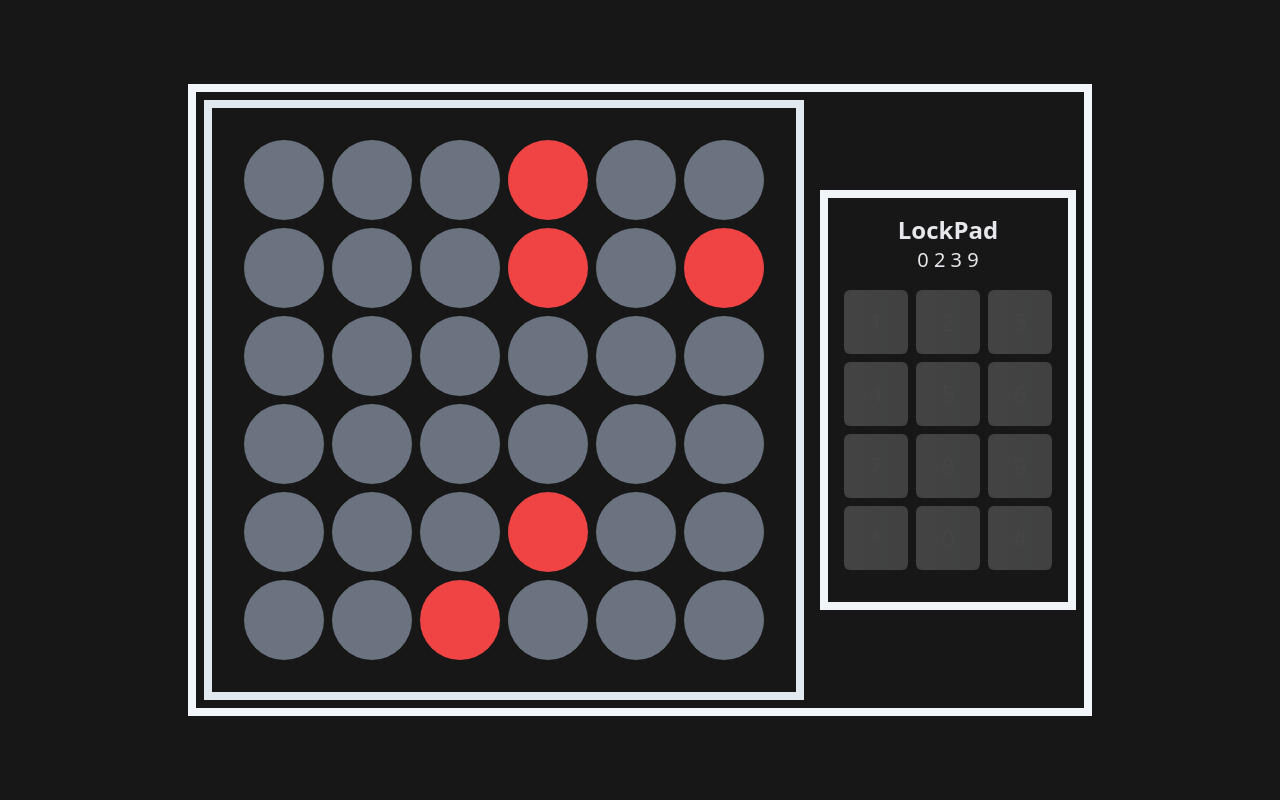
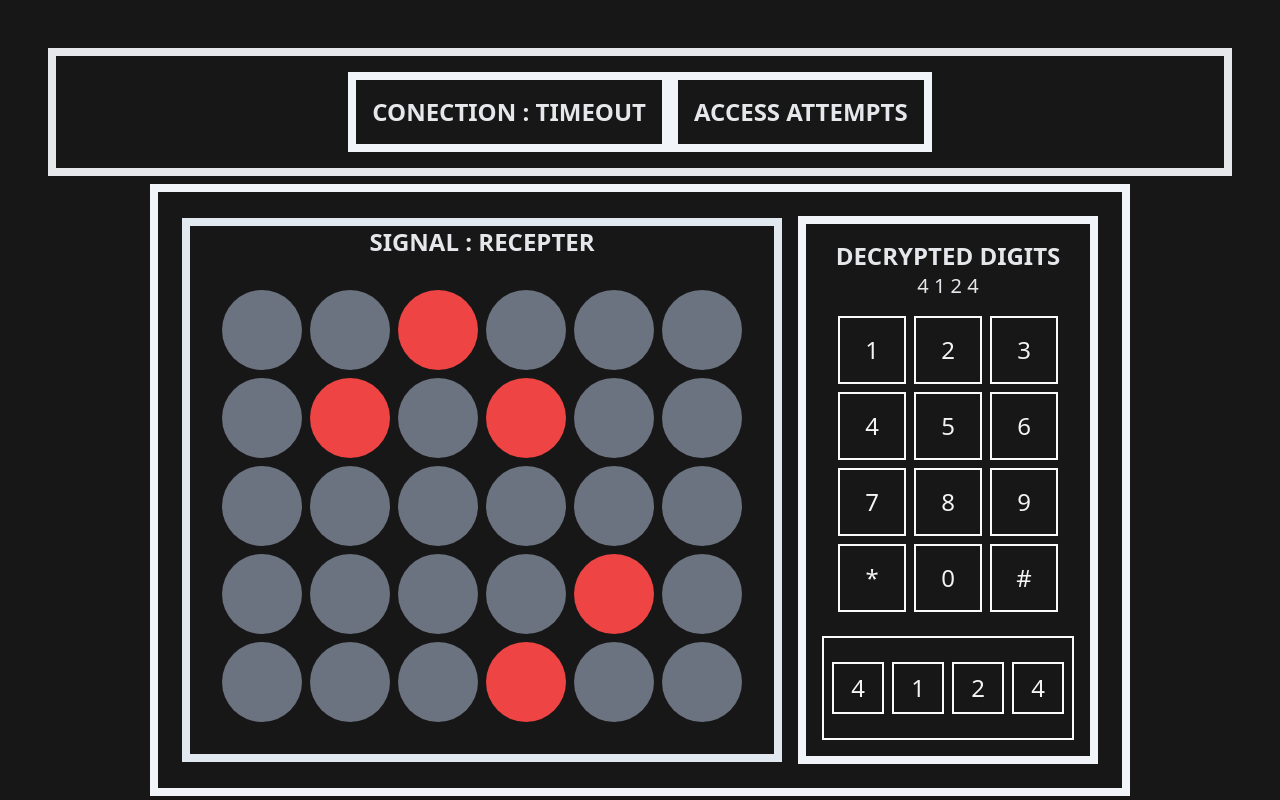
Before and after one commit to adityadeshlahre/hhl3, a React (Vite) app: page / in a window 1280 px wide. Built offline with nearby package versions, Linux system fonts and the light colour scheme.

Commit message:
(ui): 60% work completed

```diff
--- a/src/Game.tsx
+++ b/src/Game.tsx
@@ -1,6 +1,7 @@
 import React, { useState, useEffect, useCallback, KeyboardEvent } from "react";
 
-const size = 6;
+const columns = 6;
+const rows = 5;
 
 const generateRandomCode = (length: number): number[] => {
   const code: number[] = [];
@@ -34,7 +35,7 @@ const Game: React.FC = () => {
             (circle.className = "circle w-20 h-20 rounded-full bg-gray-500")
         );
         for (let j = 0; j < 5; j++) {
-          const randomIndex = getRandomInt(size * size);
+          const randomIndex = getRandomInt(columns * rows);
           circles[randomIndex].className =
             "circle w-20 h-20 rounded-full bg-red-500";
         }
@@ -45,7 +46,7 @@ const Game: React.FC = () => {
   const flashFinalPattern = useCallback(() => {
     const newPattern: number[] = [];
     for (let i = 0; i < 5; i++) {
-      newPattern.push(getRandomInt(size * size));
+      newPattern.push(getRandomInt(columns * rows));
     }
     setFinalPattern(newPattern);
 
@@ -103,16 +104,16 @@ const Game: React.FC = () => {
 
           switch (key) {
             case "w":
-              if (newIndex - size >= 0) newIndex -= size;
+              if (newIndex - columns >= 0) newIndex -= columns;
               break;
             case "a":
-              if (newIndex % size !== 0) newIndex -= 1;
+              if (newIndex % columns !== 0) newIndex -= 1;
               break;
             case "s":
-              if (newIndex + size < size * size) newIndex += size;
+              if (newIndex + columns < columns * rows) newIndex += columns;
               break;
             case "d":
-              if (newIndex % size !== size - 1) newIndex += 1;
+              if (newIndex % columns !== columns - 1) newIndex += 1;
               break;
           }
 
@@ -139,11 +140,23 @@ const Game: React.FC = () => {
   }, [handleKeyDown]);
 
   return (
-    <div className="flex flex-row items-center justify-center h-screen bg-neutral-900">
-      <div className="flex flex-row items-center justify-center border-8 border-slate-100">
+    <div className=" h-screen bg-neutral-900 p-10">
+      <div className="flex flex-row border-8 items-center justify-center text-gray-200 m-2 p-4">
+        <div className="flex flex-col items-center text-gray-200 border-8 border-slate-100 p-4">
+          <h2 className="text-2xl font-bold">CONECTION : TIMEOUT</h2>
+          {/* todo add clock */}
+        </div>
+        <div className="flex flex-col items-center text-gray-200 border-8 border-slate-100 p-4">
+          <h2 className="text-2xl font-bold">ACCESS ATTEMPTS</h2>
+          {/* add blocks */}
+        </div>
+      </div>
+      <div className="flex flex-row items-center justify-center">
+        <div className="flex flex-row items-center justify-center text-gray-200 border-8 border-slate-100 p-4">
           <div className="flex flex-col border-8 border-slate-200 items-center m-2">
+            <h2 className="text-2xl font-bold">SIGNAL : RECEPTER</h2>
             <div className="grid grid-cols-6 gap-2 m-8">
-            {Array.from({ length: size * size }, (_, i) => (
+              {Array.from({ length: columns * rows }, (_, i) => (
                 <div
                   key={i}
                   className="circle w-20 h-20 rounded-full bg-gray-500"
@@ -151,11 +164,12 @@ const Game: React.FC = () => {
                 ></div>
               ))}
             </div>
+            {/* scrample counter */}
           </div>
-        <div className="border-8 border-slate-100 text-gray-200  m-2">
+          <div className="border-8 border-slate-100 text-gray-200 m-2">
             <div className="flex flex-col items-center m-4">
               <div className="text-center">
-              <h2 className="text-2xl font-bold">LockPad</h2>
+                <h2 className="text-2xl font-bold">DECRYPTED DIGITS</h2>
                 <div id="lockpad" className="text-xl">
                   {lockPadCode.join(" ")}
                 </div>
@@ -163,16 +177,36 @@ const Game: React.FC = () => {
               <div className="mt-4">
                 <div className="grid grid-cols-3 gap-2">
                   {[1, 2, 3, 4, 5, 6, 7, 8, 9, "*", 0, "#"].map((num) => (
+                    <div className="border-2 border-slate-50">
                       <button
                         key={num}
-                    className="w-16 h-16 text-2xl text-gray-50 bg-gradient-to-r from-gray-100 to-gray-200 opacity-20 rounded-md"
+                        className="w-16 h-16 text-2xl text-gray-100 rounded-md"
                       >
                         {num}
                       </button>
+                    </div>
                   ))}
                 </div>
               </div>
-            <div className="mt-4 text-lg">{status}</div>
+            </div>
+            <div className="flex flex-col items-center m-4">
+              <div className="mt-2">
+                <div className="border-2 border-slate-50 pt-6 pb-6 pr-2 pl-2">
+                  <div className="grid grid-cols-4 gap-2">
+                    {lockPadCode.map((num) => (
+                      <div className="border-2 border-slate-50">
+                        <button
+                          key={num}
+                          className="w-12 h-12 text-2xl text-gray-100 rounded-md"
+                        >
+                          {num}
+                        </button>
+                      </div>
+                    ))}
+                  </div>
+                </div>
+              </div>
+            </div>
           </div>
         </div>
       </div>
```
Lines whose indentation alone changed are shown as unchanged.
